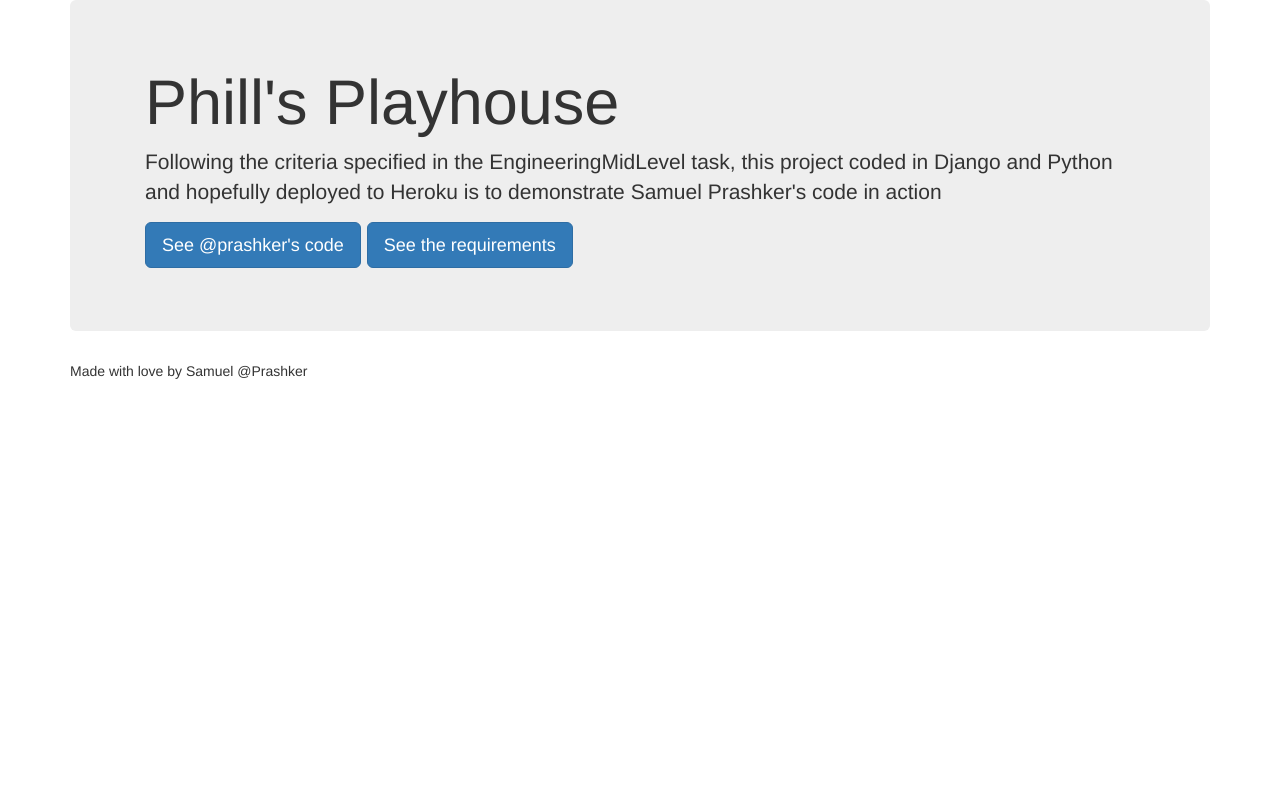
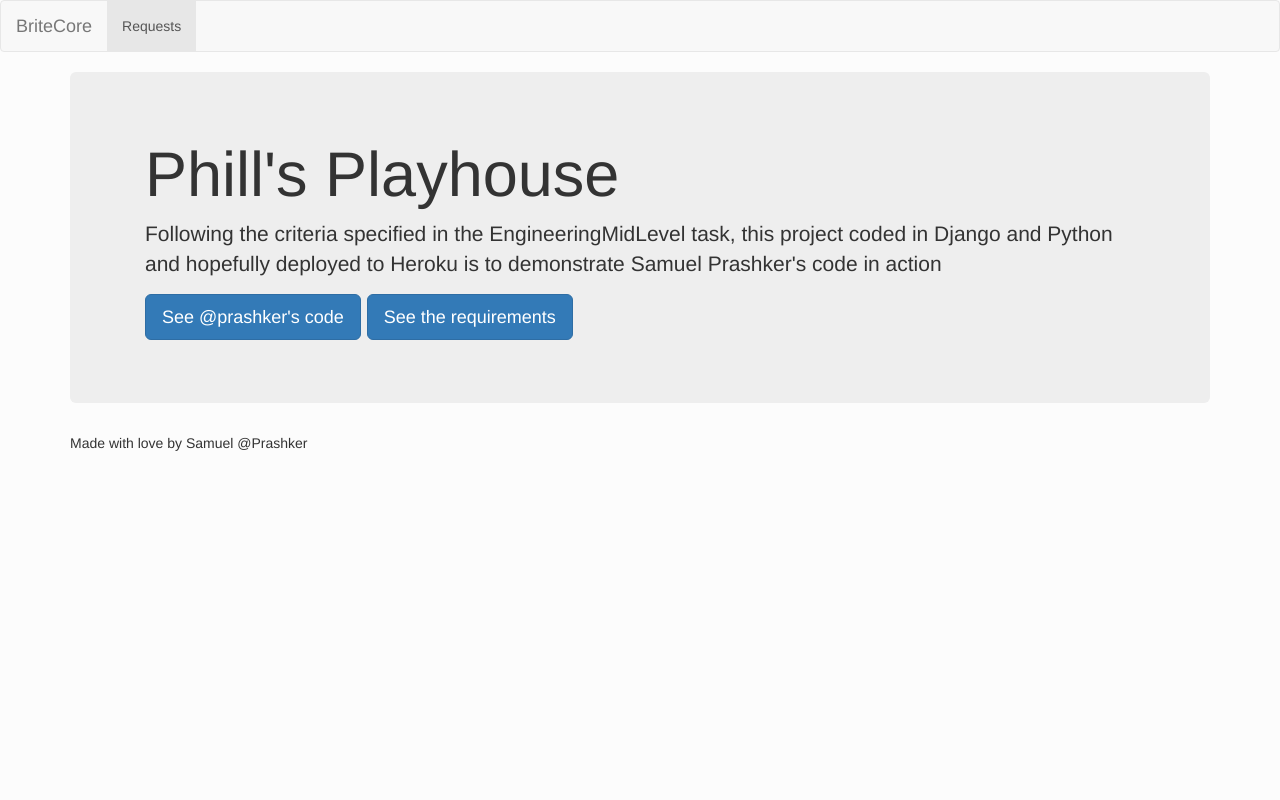
Before and after one commit to prashker/PhilsFRA, a Django app: page / in a window 1280 px wide. Run offline with Django 3.2, Linux system fonts and the light colour scheme; some libraries are stand-ins or nearby versions.

Commit message:
Base: Added simple navbar and body CSS style
Background of body is now a subtle light gray

```diff
--- a/requests/templates/base.html
+++ b/requests/templates/base.html
@@ -19,8 +19,29 @@
 
         {% block js %} {% endblock %}
         {% block css %} {% endblock %}
+
+        <style>
+            body {
+                background-color: #FCFCFC;
+            }
+        </style>
     </head>
     <body>
+        <nav class="navbar navbar-default" role="navigation">
+
+           <div class="navbar-header">
+              <a class="navbar-brand" href="#">BriteCore</a>
+           </div>
+
+           <div>
+              <ul class="nav navbar-nav">
+                 <li class="active">
+                     <a href="{% url 'home' %}">Requests</a>
+                 </li>
+              </ul>
+           </div>
+        </nav>
+
         {% block content %}
 
         {% endblock %}
```
